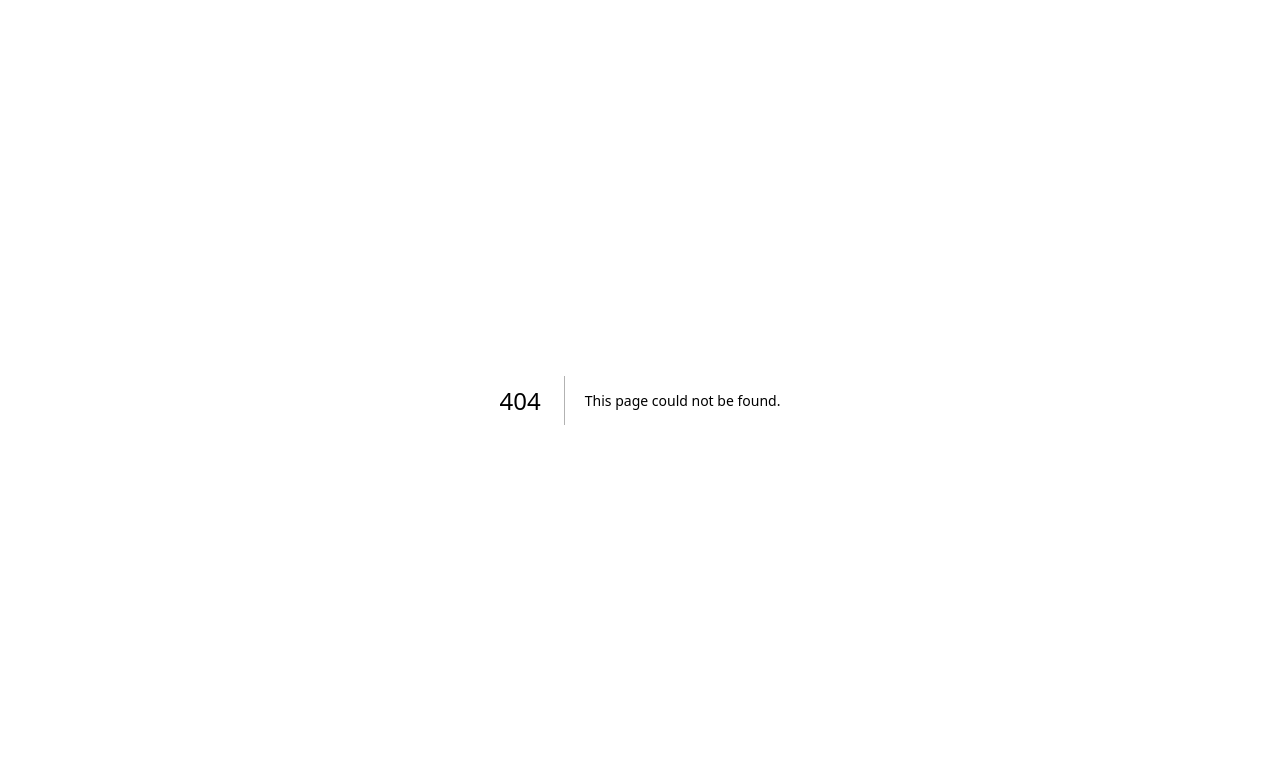
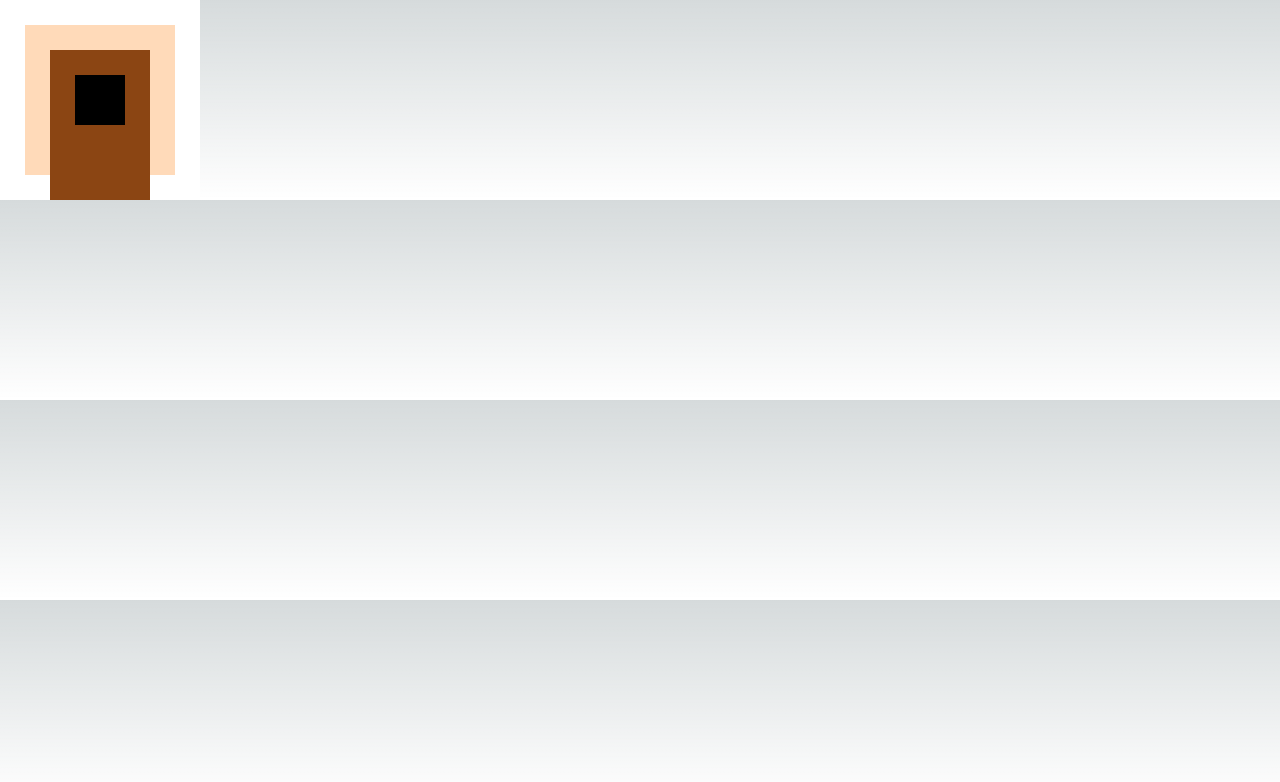
Before and after one commit to ssebexen/stevensebexen.superquest, a Next.js app: page /questerTest in a window 1280 px wide. Before the commit this address had no page. Shown: the top 782 px of the page. Built offline with nearby package versions, Linux system fonts and the light colour scheme.

Commit message:
Quester logic implemented.

```diff
--- /dev/null
+++ b/src/app/questerTest/page.tsx
@@ -0,0 +1,22 @@
+import Quester, { Texture } from "~/components/Quester";
+
+export default function QuesterTest() {
+  const texture: Texture = {
+    "data": [
+      [255, 255, 255], [255, 255, 255], [255, 255, 255], [255, 255, 255], [255, 255, 255], [255, 255, 255], [255, 255, 255], [255, 255, 255],
+      [255, 255, 255], [255, 218, 185], [255, 218, 185], [255, 218, 185], [255, 218, 185], [255, 218, 185], [255, 218, 185], [255, 255, 255],
+      [255, 255, 255], [255, 218, 185], [139, 69, 19],   [139, 69, 19],   [139, 69, 19],   [139, 69, 19],   [255, 218, 185], [255, 255, 255],
+      [255, 255, 255], [255, 218, 185], [139, 69, 19],   [0, 0, 0],       [0, 0, 0],       [139, 69, 19],   [255, 218, 185], [255, 255, 255],
+      [255, 255, 255], [255, 218, 185], [139, 69, 19],   [0, 0, 0],       [0, 0, 0],       [139, 69, 19],   [255, 218, 185], [255, 255, 255],
+      [255, 255, 255], [255, 218, 185], [139, 69, 19],   [139, 69, 19],   [139, 69, 19],   [139, 69, 19],   [255, 218, 185], [255, 255, 255],
+      [255, 255, 255], [255, 218, 185], [139, 69, 19],   [139, 69, 19],   [139, 69, 19],   [139, 69, 19],   [255, 218, 185], [255, 255, 255],
+      [255, 255, 255], [255, 255, 255], [139, 69, 19],   [139, 69, 19],   [139, 69, 19],   [139, 69, 19],   [255, 255, 255], [255, 255, 255]
+    ]
+  }
+
+  return (
+    <main>
+      <Quester texture={texture} pixelSize={25} />
+    </main>
+  )
+}
--- /dev/null
+++ b/src/components/Quester.tsx
@@ -0,0 +1,108 @@
+'use client'
+
+import { useEffect, useRef, useState } from "react";
+import styles from './quester.module.sass';
+
+const [SIZE_MIN, SIZE_MAX] = [4, 16];
+const [COLOR_MIN, COLOR_MAX] = [0, 255];
+
+type Pixel = [number, number, number]
+
+export type Texture = {
+  data: Pixel[];
+}
+
+function textureSize(texture: Texture): number {
+  return Math.sqrt(texture.data.length);
+}
+
+function rgbAt(texture: Texture, index: number): string {
+  const pixel = texture.data[index]
+  return `rgb(${pixel.join(' ')})`;
+}
+
+function validateTexture(texture: Texture): boolean {
+  if (!texture.data.every(pixel =>
+    pixel.every(color =>
+      color <= COLOR_MAX && color >= COLOR_MIN
+  ))) {
+    return false;
+  }
+
+  const sizeGuess = Math.sqrt(texture.data.length)
+  if (sizeGuess % 1 !== 0 || sizeGuess > SIZE_MAX || sizeGuess < SIZE_MIN) {
+    console.log(sizeGuess);
+    return false;
+  }
+
+  return true;
+}
+
+interface QuesterProps {
+  texture: Texture;
+  pixelSize: number;
+}
+export default function Quester(props: QuesterProps) {
+  const [valid, setValid] = useState<boolean>(false);
+
+  useEffect(() => {
+    setValid(validateTexture(props.texture));
+  }, [props.texture]);
+
+  const boxSize = props.pixelSize * textureSize(props.texture);
+
+  return (
+    <>
+      {valid
+        ? <div className={styles.quester} style={{width: boxSize, height: boxSize}}>
+          {Array(props.texture.data.length).fill(0).map((_, i) =>
+            <div key={i} style={{width: props.pixelSize, height: props.pixelSize, backgroundColor: rgbAt(props.texture, i)}} />
+          )}
+        </div>
+        : <></>
+      }
+    </>
+  )
+}
+// interface QuesterProps {
+//   texture: Texture;
+//   canvasSize: number;
+// }
+// export default function Quester(props: QuesterProps) {
+//   const canvasRef = useRef<HTMLCanvasElement | null>(null);
+
+//   useEffect(() => {
+//     const isTextureValid = validateTexture(props.texture);
+//     if (!isTextureValid) {
+//       console.log('Invalid texture.');
+//     }
+//     const canvas = canvasRef.current;
+//     if (!canvas) return;
+//     const ctx = canvas.getContext('2d');
+//     if (!ctx) return;
+//     ctx.lineWidth = 1;
+
+//     canvas.width = props.canvasSize;
+//     canvas.height = props.canvasSize;
+
+//     const blockSize = props.canvasSize / Math.sqrt(props.texture.data.length);
+//     for (const [k, v] of Object.entries(props.texture.data)) {
+//       const i = parseInt(k);
+//       const size = Math.sqrt(props.texture.data.length);
+//       const x = i % size;
+//       const y = Math.floor(i / size);
+
+//       ctx.fillStyle = `rgb(${v.join(' ')})`;
+//       ctx.strokeStyle = `rgb(${v.join(' ')})`;
+//       ctx.beginPath();
+//       ctx.rect(Math.round(x * blockSize), Math.round(y * blockSize), Math.round(blockSize), Math.round(blockSize));
+//       ctx.fill();
+//       ctx.stroke();
+//       console.log(`Drawing color rgb(${v.join(' ')}) to position ${x * blockSize}, ${y * blockSize}.`);
+//     }
+//   }, [props.texture, props.canvasSize, canvasRef])
+
+//   return (
+//     <canvas ref={canvasRef} width={props.canvasSize} height={props.canvasSize} />
+//   )
+// }
--- /dev/null
+++ b/src/components/quester.module.sass
@@ -0,0 +1,3 @@
+.quester
+  display: flex
+  flex-wrap: wrap
```
Also changed, not shown: 1 other file (tests, documents, lock files or other folders).
